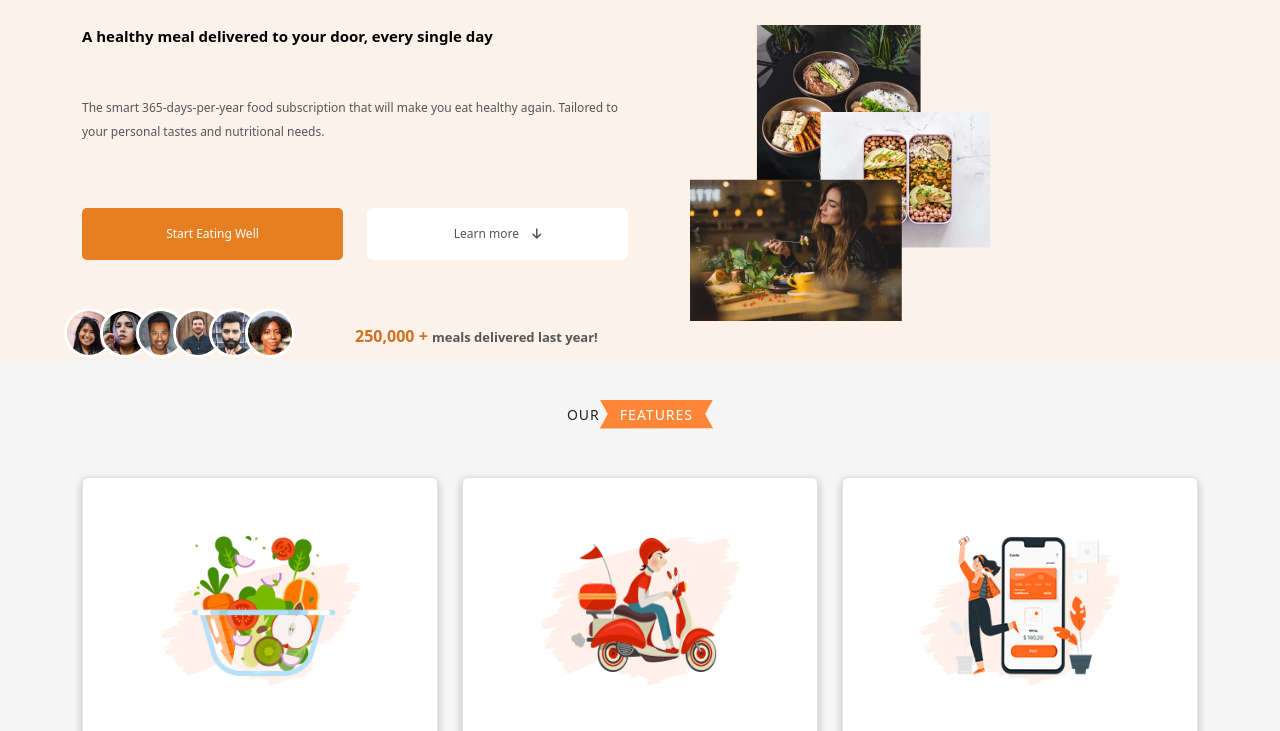
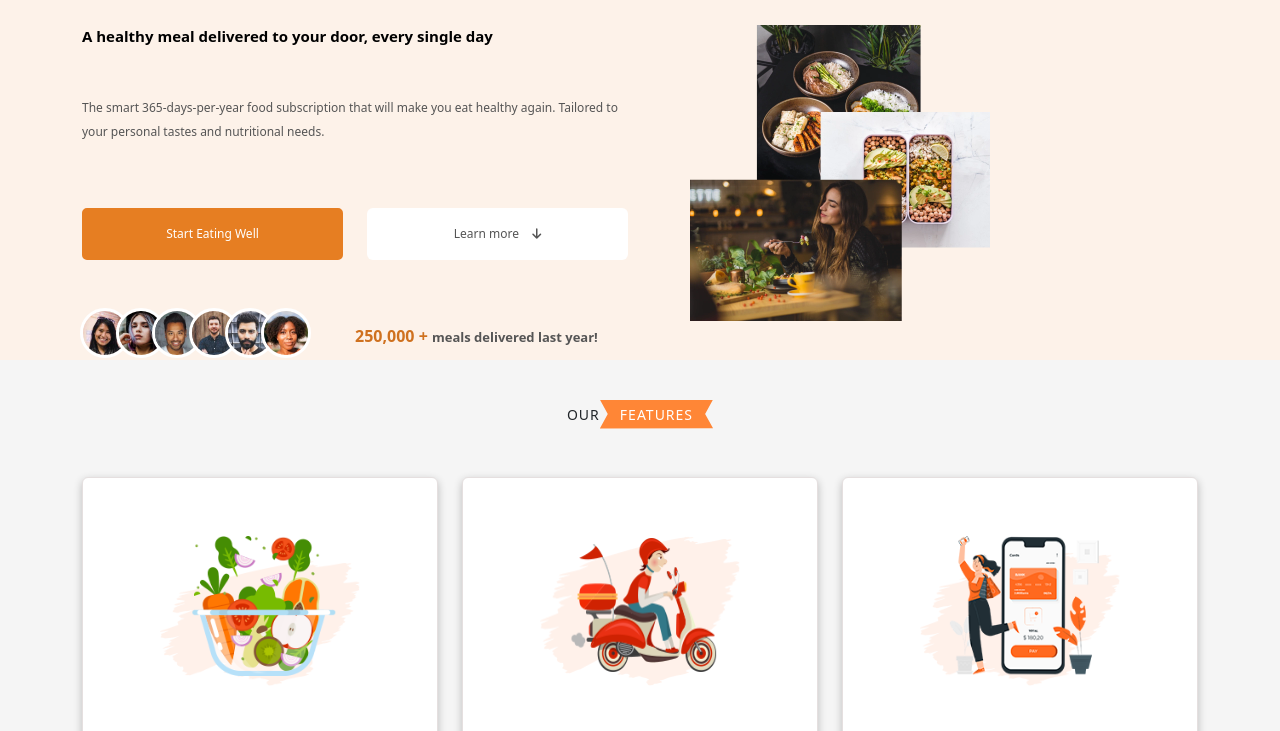
Before and after one commit to kayalsai/ui-design, a plain HTML site: page index.html in a window 1280 px wide. Shown: the part 59-790 px from the top of the page. Drawn offline with nearby package versions, Linux system fonts and the light colour scheme.

Commit message:
content changes

```diff
--- a/index.html
+++ b/index.html
@@ -90,7 +90,7 @@
                             </div>
                         </div>
                     </div>
-                    <div class="row bottom_color">
+                    <div class="row bottom_color px-3">
                         <div class="col-sm-12 col-md-12 col-lg-12 col-xl-6 ">
                             <div class="delievered_meals">
                                 <div class="delievered_peoples">
```
